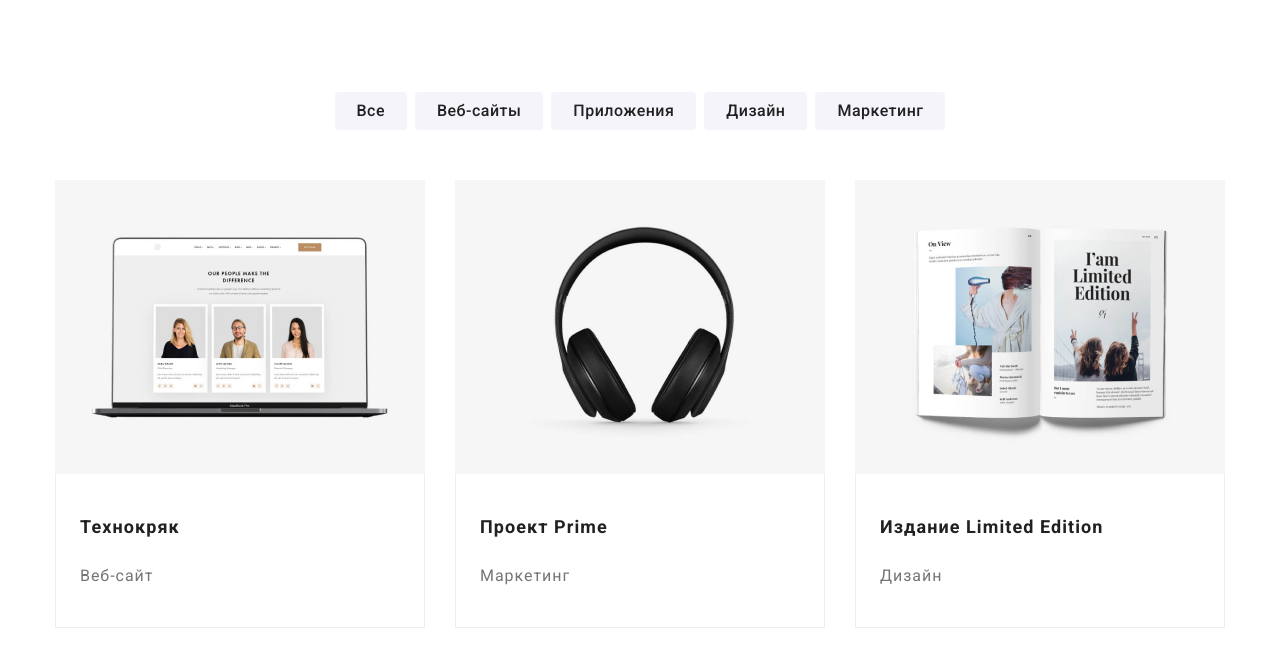
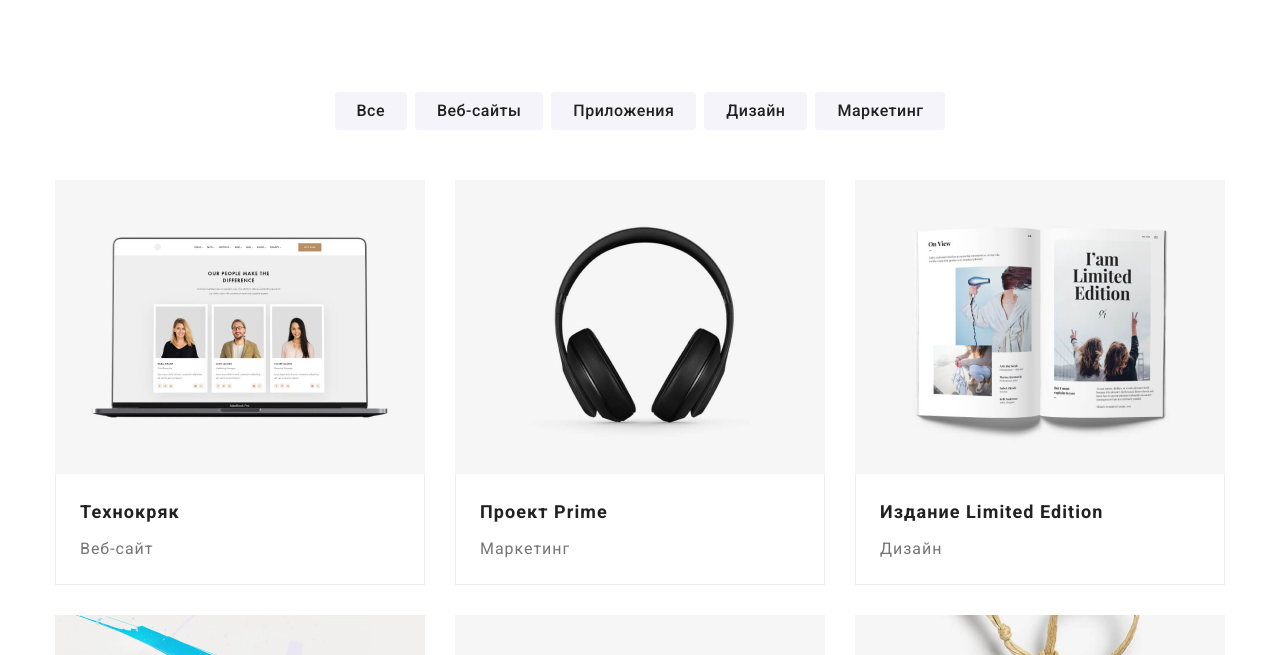
Before and after one commit to PNataliya/goit-markup-hw-07, a plain HTML site: page portfolio.html in a window 1280 px wide. Shown: the part 83-738 px from the top of the page. Drawn offline with nearby package versions, Linux system fonts and the light colour scheme.

Commit message:
вносит корректировки в секцию Портфолио

```diff
--- a/sass/components/_card-list.scss
+++ b/sass/components/_card-list.scss
@@ -80,6 +80,7 @@ CARD LIST ПОРТФОЛИО - start
 }
 
 .portfolio-box__title {
+    margin-top: 0;
     margin-bottom: 4px;
     font-size: 18px;
     line-height: 2;
@@ -88,6 +89,7 @@ CARD LIST ПОРТФОЛИО - start
 }
 
 .portfolio-box__text {
+    margin: 0;
     font-size: 16px;
     line-height: 1.87;
     letter-spacing: 0.06em;
```
Also changed, not shown: css/main.css, css/main.min.css, 2 other files.
